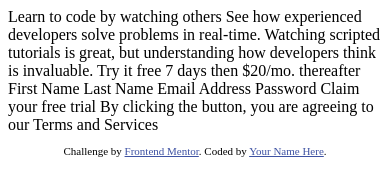
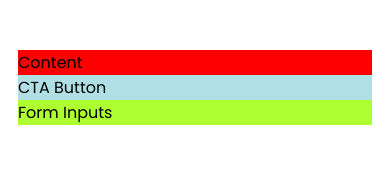
Before and after one commit to jcsmileyjr/Intro-Signup-Form, a plain HTML site: page index.html in a window 390 px wide. Drawn offline with Linux system fonts and the light colour scheme.

Commit message:
Initial mobile layout and setting styles

```diff
--- a/index.html
+++ b/index.html
@@ -5,38 +5,45 @@
   <meta name="viewport" content="width=device-width, initial-scale=1.0"> <!-- displays site properly based on user's device -->
 
   <link rel="icon" type="image/png" sizes="32x32" href="./images/favicon-32x32.png">
+  <link rel="preconnect" href="https://fonts.googleapis.com">
+  <link rel="preconnect" href="https://fonts.gstatic.com" crossorigin>
+  <link href="https://fonts.googleapis.com/css2?family=Poppins&display=swap" rel="stylesheet">
 
   <title>Frontend Mentor | Intro component with sign up form</title>
+  <style>
+    :root{
+      --Primary-Red: hsl(0, 100%, 74%);
+      --Primary-Green: hsl(154, 59%, 51%);
+      --Accent-Blue: hsl(248, 32%, 49%);
+      --Neutral-Dark-Blue: hsl(249, 10%, 26%);
+      --Neutral-Grayish-Blue: hsl(246, 25%, 77%);
+    }
 
-  <!-- Feel free to remove these styles or customise in your own stylesheet 👍 -->
-  <style>
-    .attribution { font-size: 11px; text-align: center; }
-    .attribution a { color: hsl(228, 45%, 44%); }
+    body {
+      font-size: 16px;
+      font-family: 'Poppins', sans-serif;
+    }
+    main {
+      margin: 50px 10px 30px 10px;
+    }
+    .content--container {
+      background-color: red;
+    }
+    .form__cta--container {
+      background-color: powderblue;
+    }
+    .form__inputs--container {
+      background-color: greenyellow;
+    }
   </style>
 </head>
-<body>
-
-  Learn to code by watching others
-
-  See how experienced developers solve problems in real-time. Watching scripted tutorials is great,
-  but understanding how developers think is invaluable.
-
-  Try it free 7 days then $20/mo. thereafter
-
-  First Name
-  Last Name
-  Email Address
-  Password
-
-  Claim your free trial
-
-  By clicking the button, you are agreeing to our Terms and Services
-
-  <footer>
-    <p class="attribution">
-      Challenge by <a href="https://www.frontendmentor.io?ref=challenge" target="_blank">Frontend Mentor</a>.
-      Coded by <a href="#">Your Name Here</a>.
-    </p>
-  </footer>
-</body>
+  <body>
+    <main>
+      <div class="content--container">Content</div>
+      <div class="form--container">
+        <div class="form__cta--container">CTA Button</div>
+        <div class="form__inputs--container">Form Inputs</div>
+      </div>
+    </main>
+  </body>
 </html>
```
Also changed, not shown: 1 other file.
